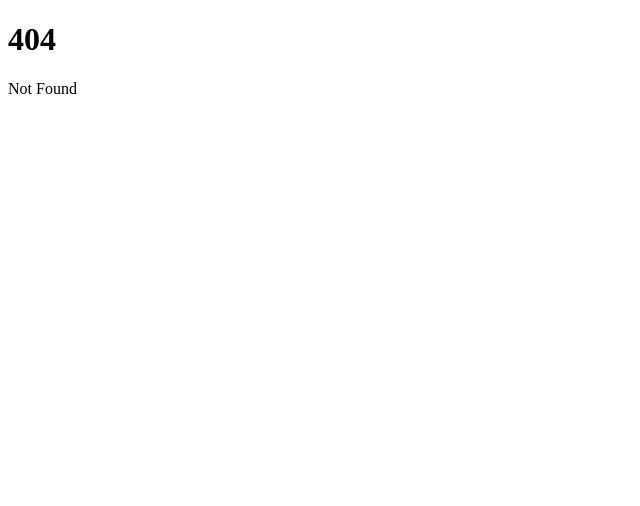
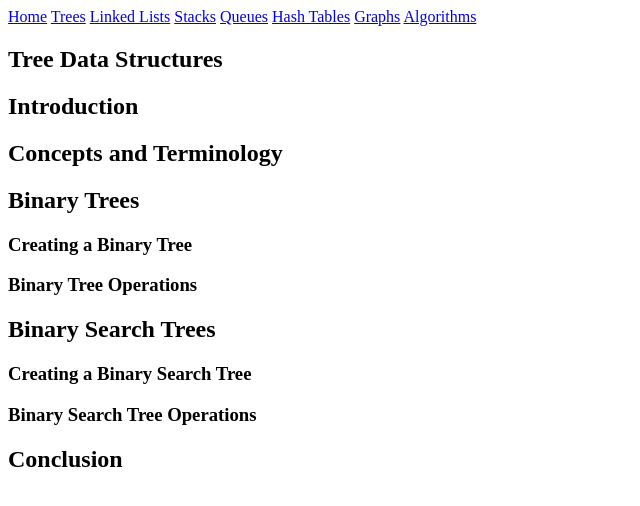
Before and after one commit to ElDuke717/algo-problems, a SvelteKit app: page /tree in a window 1280 px wide. Before the commit this address had no page. Shown: the top 506 px of the page, without its empty margins (0-640 px from the left). Built offline with nearby package versions, Linux system fonts and the light colour scheme.

Commit message:
change binary search trees to trees

```diff
--- a/src/routes/algorithms/+page.svelte
+++ b/src/routes/algorithms/+page.svelte
@@ -1,13 +1,13 @@
 <nav>
     <a href="/">Home</a>
-    <a href="/bst">Binary Search Trees</a>
+    <a href="/tree">Trees</a>
     <a href="/ll">Linked Lists</a>
     <a href="/stacks">Stacks</a>
     <a href="/queues">Queues</a>
     <a href="/hash-tables">Hash Tables</a>
     <a href="/graphs">Graphs</a>
     <a href="/algorithms">Algorithms</a>
-</nav>
+  </nav>
 
 <script>
     // Your Svelte component logic here
--- a/src/routes/graphs/+page.svelte
+++ b/src/routes/graphs/+page.svelte
@@ -1,13 +1,13 @@
 <nav>
     <a href="/">Home</a>
-    <a href="/bst">Binary Search Trees</a>
+    <a href="/tree">Trees</a>
     <a href="/ll">Linked Lists</a>
     <a href="/stacks">Stacks</a>
     <a href="/queues">Queues</a>
     <a href="/hash-tables">Hash Tables</a>
     <a href="/graphs">Graphs</a>
     <a href="/algorithms">Algorithms</a>
-</nav>
+  </nav>
 
 <script>
     // Your Svelte component logic here
--- a/src/routes/hash-tables/+page.svelte
+++ b/src/routes/hash-tables/+page.svelte
@@ -1,13 +1,13 @@
 <nav>
     <a href="/">Home</a>
-    <a href="/bst">Binary Search Trees</a>
+    <a href="/tree">Trees</a>
     <a href="/ll">Linked Lists</a>
     <a href="/stacks">Stacks</a>
     <a href="/queues">Queues</a>
     <a href="/hash-tables">Hash Tables</a>
     <a href="/graphs">Graphs</a>
     <a href="/algorithms">Algorithms</a>
-</nav>
+  </nav>
 
 <script>
     // Your Svelte component logic here
--- a/src/routes/ll/+page.svelte
+++ b/src/routes/ll/+page.svelte
@@ -1,13 +1,13 @@
 <nav>
     <a href="/">Home</a>
-    <a href="/bst">Binary Search Trees</a>
+    <a href="/tree">Trees</a>
     <a href="/ll">Linked Lists</a>
     <a href="/stacks">Stacks</a>
     <a href="/queues">Queues</a>
     <a href="/hash-tables">Hash Tables</a>
     <a href="/graphs">Graphs</a>
     <a href="/algorithms">Algorithms</a>
-</nav>
+  </nav>
 
 
 <style>
--- a/src/routes/queues/+page.svelte
+++ b/src/routes/queues/+page.svelte
@@ -1,13 +1,13 @@
 <nav>
     <a href="/">Home</a>
-    <a href="/bst">Binary Search Trees</a>
+    <a href="/tree">Trees</a>
     <a href="/ll">Linked Lists</a>
     <a href="/stacks">Stacks</a>
     <a href="/queues">Queues</a>
     <a href="/hash-tables">Hash Tables</a>
     <a href="/graphs">Graphs</a>
     <a href="/algorithms">Algorithms</a>
-</nav>
+  </nav>
 
 
 <script>
--- a/src/routes/stacks/+page.svelte
+++ b/src/routes/stacks/+page.svelte
@@ -1,13 +1,13 @@
 <nav>
     <a href="/">Home</a>
-    <a href="/bst">Binary Search Trees</a>
+    <a href="/tree">Trees</a>
     <a href="/ll">Linked Lists</a>
     <a href="/stacks">Stacks</a>
     <a href="/queues">Queues</a>
     <a href="/hash-tables">Hash Tables</a>
     <a href="/graphs">Graphs</a>
     <a href="/algorithms">Algorithms</a>
-</nav>
+  </nav>
 
 <script>
     let stackSection1 = {
--- /dev/null
+++ b/src/routes/tree/+page.svelte
@@ -0,0 +1,67 @@
+<nav>
+  <a href="/">Home</a>
+  <a href="/tree">Trees</a>
+  <a href="/ll">Linked Lists</a>
+  <a href="/stacks">Stacks</a>
+  <a href="/queues">Queues</a>
+  <a href="/hash-tables">Hash Tables</a>
+  <a href="/graphs">Graphs</a>
+  <a href="/algorithms">Algorithms</a>
+</nav>
+
+<script>
+    // Your Svelte component logic here
+</script>
+
+<style>
+    /* Your CSS styles here */
+</style>
+
+<main>
+    <section>
+        <h1>Tree Data Structures</h1>
+
+        <article>
+            <h2>Introduction</h2>
+            <!-- Brief explanation of Tree data structures and their importance -->
+        </article>
+
+        <article>
+            <h2>Concepts and Terminology</h2>
+            <!-- Explanation of key terms (Node, Edge, Root, Parent, Child, Sibling, Leaf, etc.) -->
+        </article>
+
+        <article>
+            <h2>Binary Trees</h2>
+
+            <section>
+                <h3>Creating a Binary Tree</h3>
+                <!-- Explanation and JavaScript example of creating a Binary Tree -->
+            </section>
+
+            <section>
+                <h3>Binary Tree Operations</h3>
+                <!-- Explanation and JavaScript examples of operations on a Binary Tree -->
+            </section>
+        </article>
+
+        <article>
+            <h2>Binary Search Trees</h2>
+
+            <section>
+                <h3>Creating a Binary Search Tree</h3>
+                <!-- Explanation and JavaScript example of creating a Binary Search Tree -->
+            </section>
+
+            <section>
+                <h3>Binary Search Tree Operations</h3>
+                <!-- Explanation and JavaScript examples of operations on a Binary Search Tree -->
+            </section>
+        </article>
+
+        <article>
+            <h2>Conclusion</h2>
+            <!-- Recap of the importance and applications of Tree data structures -->
+        </article>
+    </section>
+</main>
```
Also changed, not shown: src/routes/bst/+page.svelte (deleted, +0 -47 lines).
